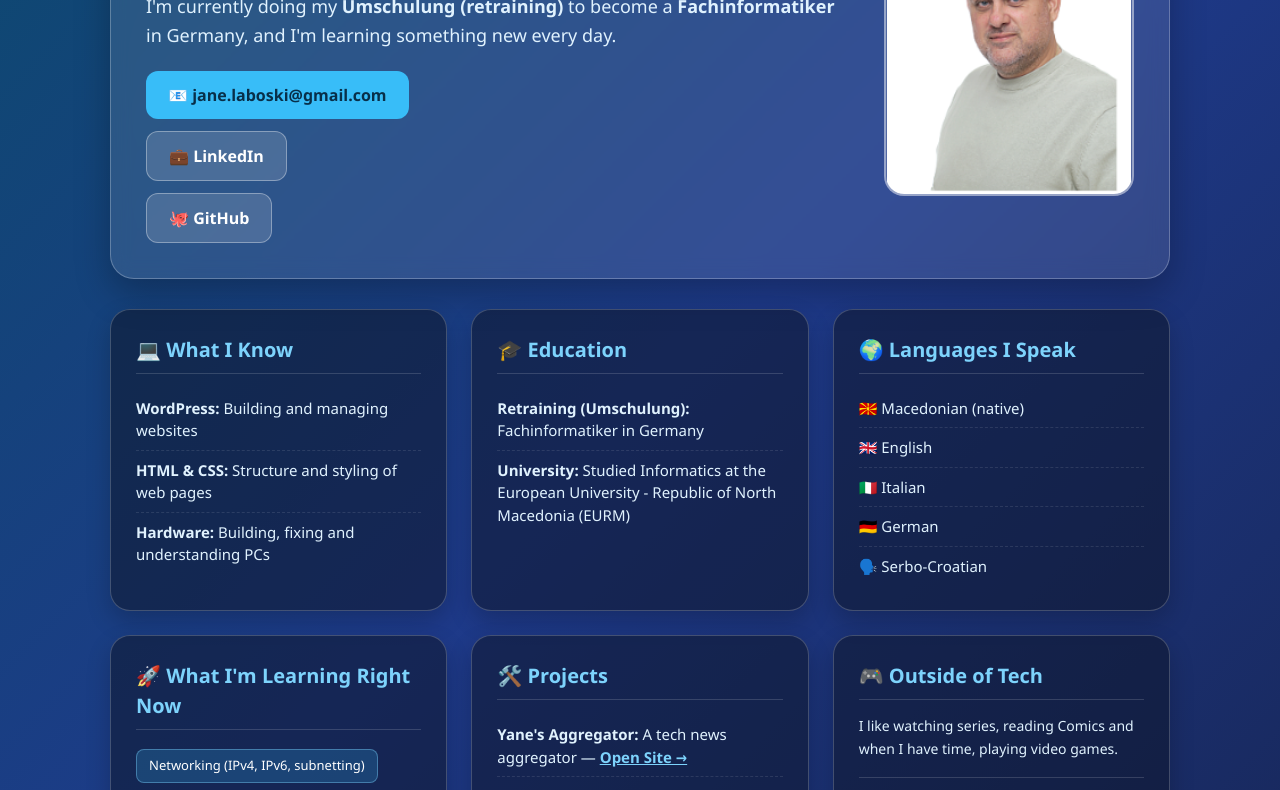
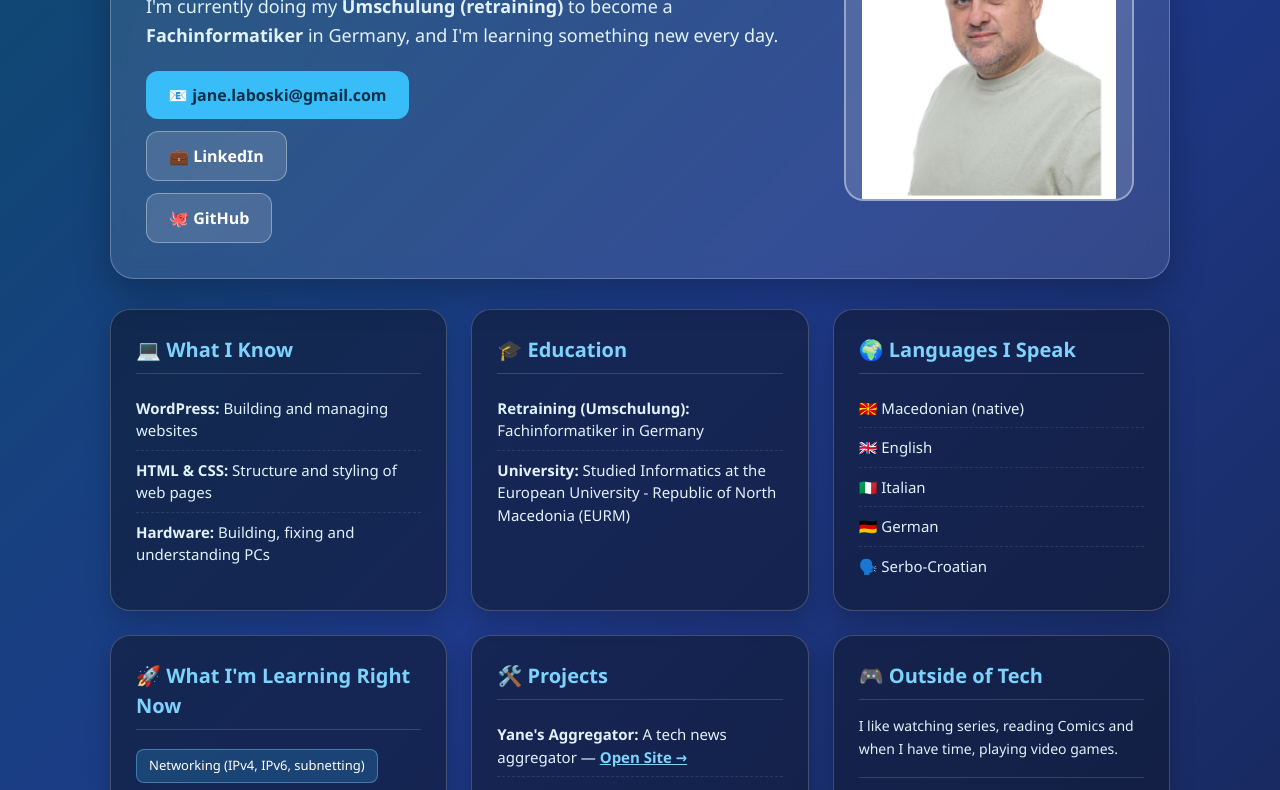
Before and after one commit to servicecs/servicesc, a plain HTML site: page index.html in a window 1280 px wide. Shown: the part 248-1038 px from the top of the page. Drawn offline with nearby package versions, Linux system fonts and the light colour scheme.

Commit message:
Update index.html

```diff
--- a/index.html
+++ b/index.html
@@ -46,8 +46,9 @@
         }
 
         .hero-slika {
-            flex: 0 0 250px;
-            height: 260px;
+            flex: 0 0 290px;
+            max-width: 100%;
+            height: 270px;
             background: rgba(255, 255, 255, 0.15);
             border: 2px solid rgba(255, 255, 255, 0.4);
             border-radius: 20px;
@@ -62,7 +63,7 @@
             width: 100%;
             height: 100%;
             object-fit: contain;
-            object-position: bottom;
+            object-position: center bottom;
         }
 
         /* Мрежа од картички за текстот */
```
